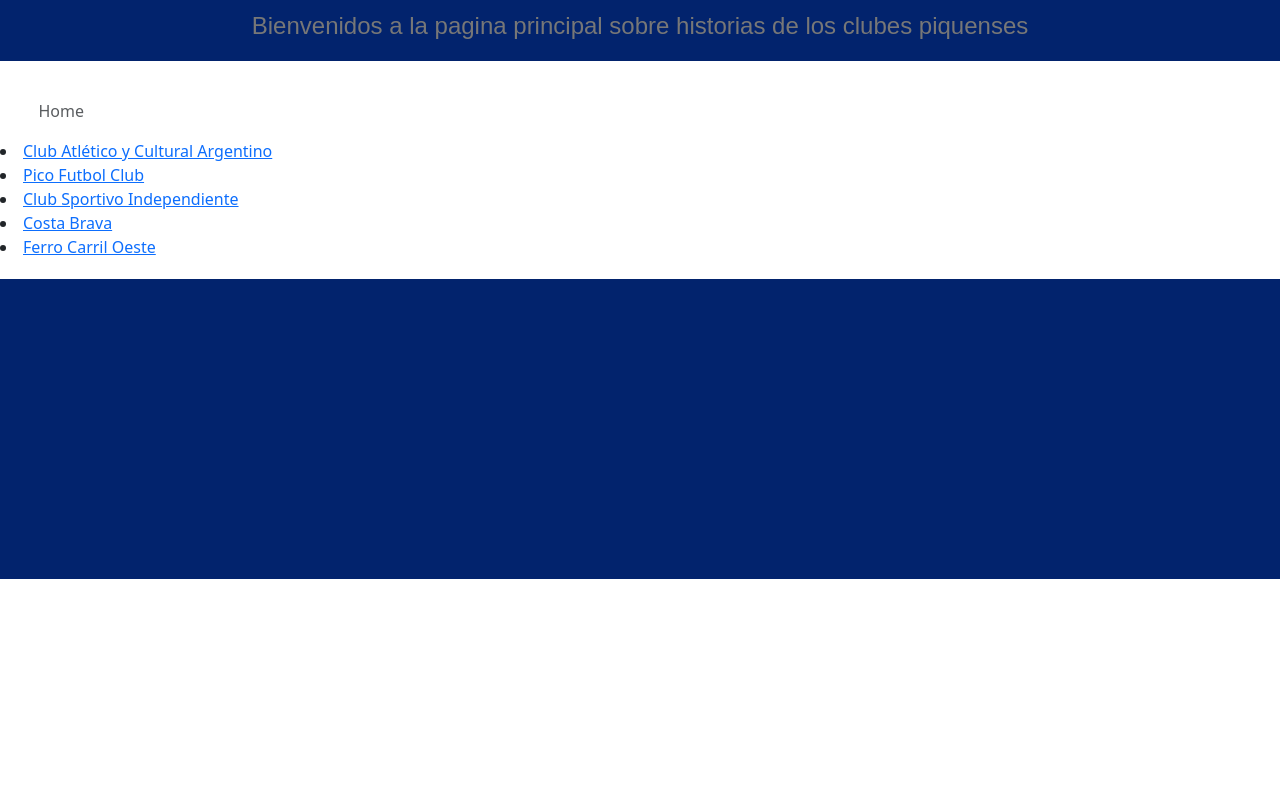
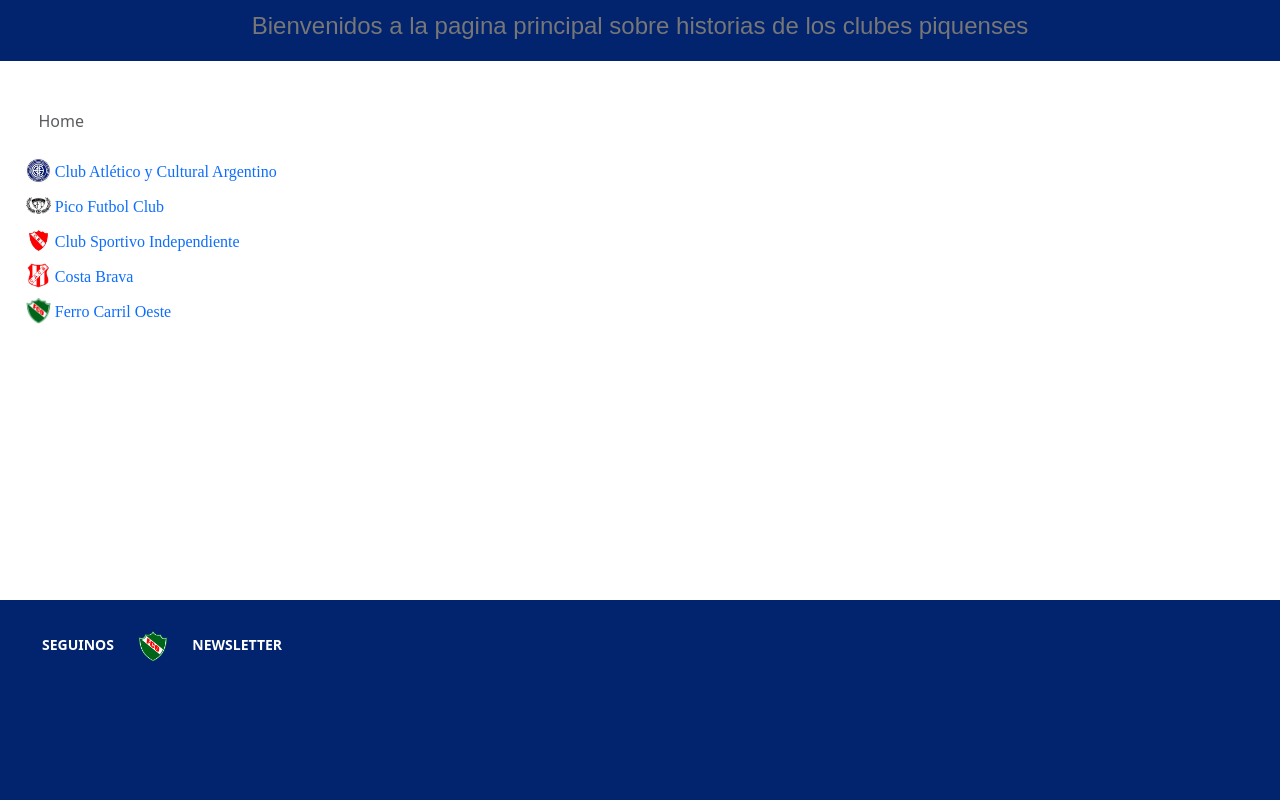
Before and after one commit to JoaquinC2000/POW, a PHP site: page /practica1/Ejer14/index.html in a window 1280 px wide. Run offline with PHP 8.4, Linux system fonts and the light colour scheme; some web fonts are replaced.

Commit message:
actualizacion

```diff
--- a/practica1/Ejer14/css/style.css
+++ b/practica1/Ejer14/css/style.css
@@ -15,11 +15,43 @@ header{
 .link{
     text-decoration: none;
     font-family: Montserrat;
+
+}
+.linkk {
+    text-decoration: none;
+    color: white;
+}
+.linkk:hover{
+    text-decoration: underline;
+    color: #888888;
+}
+
+li{
+    list-style: none;
+    margin: 10px;
+}
+.club{
+    margin-left: 2%;
 }
 
 footer{
     margin-left: 0%;
     margin-top: 20px;
     background: #02236D;
-    height: 300px;
+    height: 200px;
+    position: absolute;
+    bottom: 0;
+    width: 100%;
+    padding-top: 30px;
+
 }
+
+footer li{
+    display: inline;
+    line-height: 26px;
+    font-size: 14px;
+    font-weight: 700;
+    margin-bottom: 10px;
+    text-transform: uppercase;
+    color: white;
+}
--- a/practica1/Ejer14/index.html
+++ b/practica1/Ejer14/index.html
@@ -25,16 +25,35 @@
         </div>
         <div>
             <lu>
-                <li><a href="cayca.html">Club Atlético y Cultural Argentino</a></li>
-                <li><a href="pfc.html">Pico Futbol Club</a></li>
-                <li><a href="csi.html">Club Sportivo Independiente</a></li>
-                <li><a href="cb.html">Costa Brava </a></li>
-                <li><a href="fco.html">Ferro Carril Oeste</a></li>
+                <li class="club">
+                    <img src="resources/CAYCA.jpeg" width="25px" style="margin-top: -5px;" alt="">
+                    <a class="link"  href="cayca.html">Club Atlético y Cultural Argentino</a>
+                </li>
+                <li class="club">
+                    <img src="resources/PFC.png" width="25px" style="margin-top: -5px;" alt="">
+                    <a class="link" href="pfc.html">Pico Futbol Club</a>
+                </li>
+                <li class="club">
+                    <img src="resources/CSI.jpeg" width="25px" style="margin-top: -5px;" alt="">
+                    <a class="link" href="csi.html">Club Sportivo Independiente</a>
+                </li>
+                <li class="club">
+                    <img src="resources/CB.png" width="25px" style="margin-top: -5px;" alt="">
+                    <a class="link" href="cb.html">Costa Brava </a>
+                </li>
+                <li class="club">
+                    <img src="resources/FCO.png" width="25px" style="margin-top: -5px;" alt="">
+                    <a class="link" href="fco.html">Ferro Carril Oeste</a>
+                </li>
             </lu>
         </div>
         <div>
-            <footer>
-                <p></p>
+            <footer class="footer">
+                <ul>
+                    <li>seguinos</li>
+                    <li><a href="https://www.instagram.com/joaco_cenicero/"><img src="resources/FCO.png" width="30px" alt=""></a></li>
+                    <li><a class="linkk" href="">newsletter</a></li>
+                </ul>
             </footer>
         </div>
     </body>
```
Also changed, not shown: prac/index.html (added, +57 -0 lines), practica1/Ejer14/cb.html (+27 -6 lines), practica1/Ejer14/csi.html (+27 -6 lines), practica1/Ejer14/fco.html (+17 -1 lines), practica1/Ejer14/pfc.html (+16 -5 lines).
